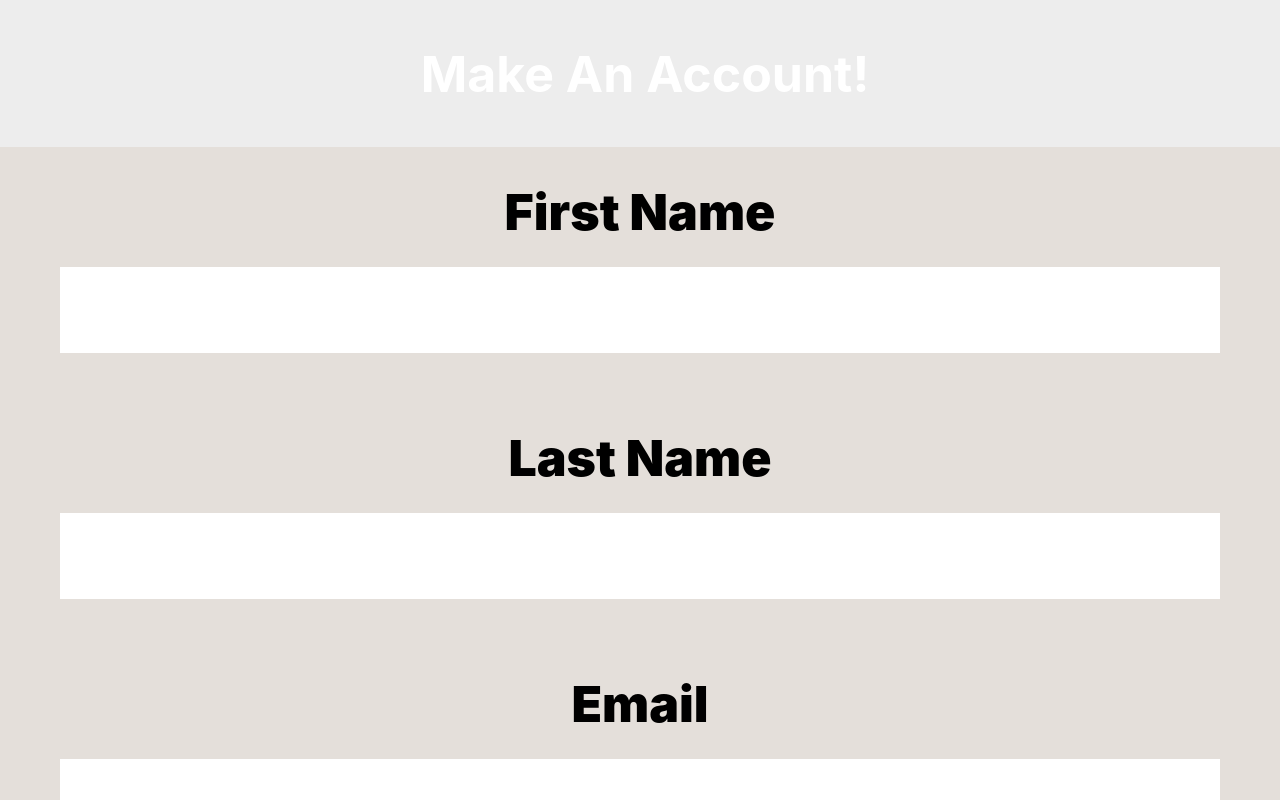
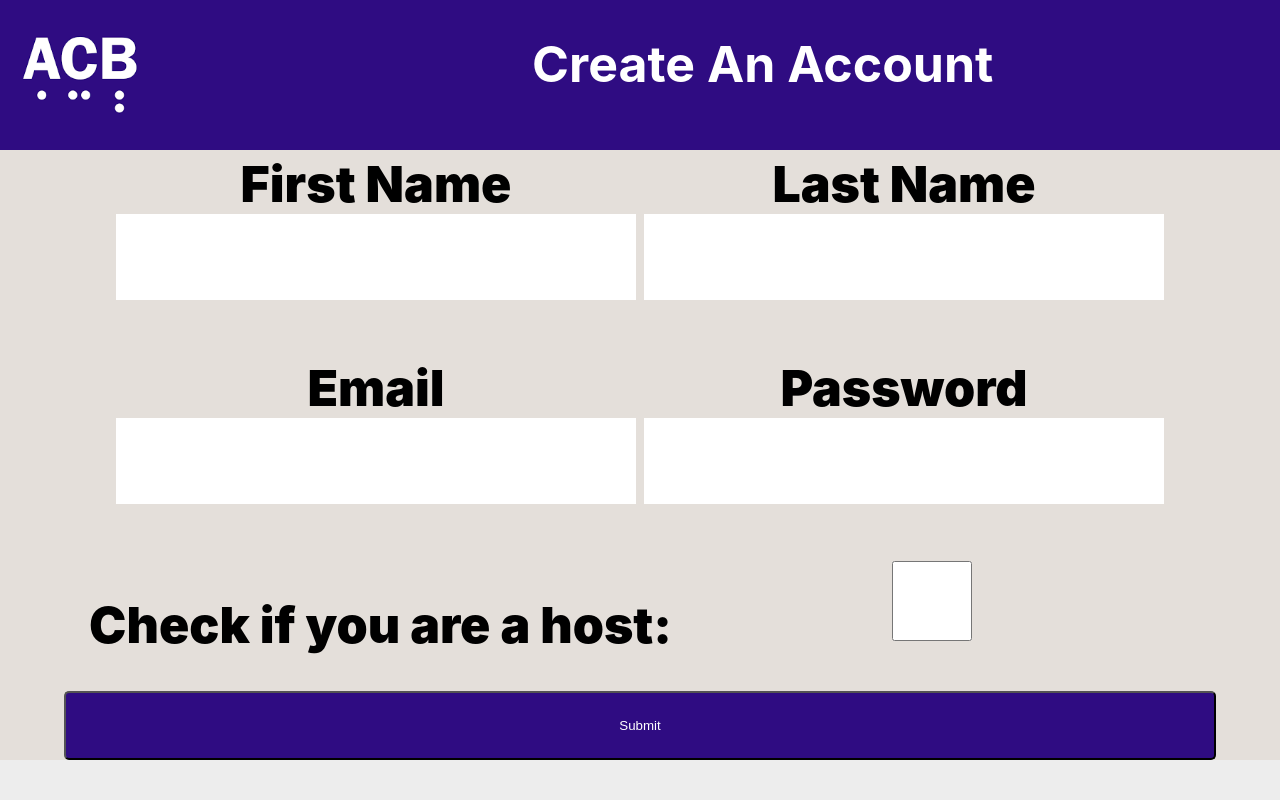
Before and after one commit to cfgdelaware23/Team-12, a React (Create React App) app in the folder client/: page /SignUp in a window 1280 px wide. Shown: the top 800 px of the page. Built offline with nearby package versions, Linux system fonts and the light colour scheme.

Commit message:
More progress on Login and Sign Up pages

```diff
--- a/client/src/pages/SignUp.css
+++ b/client/src/pages/SignUp.css
@@ -8,19 +8,22 @@ h1 {
   flex-direction: column;
   align-items: center;
   justify-content: center;
-
-    padding: 10px;
+  background-color: #E4DFDA;
+  background-repeat:repeat;
 }
 
 .input {
   color: black;
+  border-color: transparent;
+  border-width: 2px;
   display: flex;
   flex-direction: column;
   align-items: center;
   justify-content: center;
   height: 10vh;
-    width: 90vw;
-    padding: 10;
+  width: 40vw;
+  margin-bottom: 50px;
+
 }
 
 
@@ -28,7 +31,9 @@ h1 {
 .input_heading {
   color: black;
   font-size: 50px;
-    padding: 25px;
+  align-self: flex-center;
+  font-weight: 1000;
+
 
 }
 
@@ -36,11 +41,65 @@ h1 {
 .submit_button {
   padding: 25px;
   width: 90vw;
+  background-color: #2F0C82;
+  color: white;
+  border-radius: 5px;
 }
 
-  .heading {
-    color: black;
+h1.heading {
+  background-color: transparent;
+  color: white;
   font-size: 50px;
 
 
 }
+
+.header_bar {
+  background-color: #2F0C82;
+  white-space: nowrap;
+  display: flex;
+  flex-direction: row;
+  align-items: flex-start;
+  justify-content: start;
+  height: 20vh;
+  width: 100vw;
+  margin-top: -10px;
+
+}
+
+
+.logo {
+  height: 20vh;
+  margin-right: 27.5vw;
+
+}
+
+::placeholder {
+  color: white;
+  opacity: 1;
+
+}
+
+
+.name_entry {
+  color: black;
+  border-color: transparent;
+  border-width: 2px;
+  display: flex;
+  flex-direction: row;
+  align-items: center;
+  justify-content: center;
+
+
+}
+
+.vertical_name_stack {
+  color: black;
+  border-color: transparent;
+  border-width: 2px;
+  padding: 4px;
+  display: flex;
+  flex-direction: column;
+  align-items: center;
+  justify-content: center;
+}
--- a/client/src/pages/SignUp.js
+++ b/client/src/pages/SignUp.js
@@ -1,4 +1,6 @@
 import './SignUp.css';
+import logo from '../pages/images/logo.png';
+
 
 import { useState } from 'react';
 
@@ -40,42 +42,51 @@ function SignUp() {
 
   return (
     <div className='main_containr'>
+      <div className='header_bar'>
+        <img src={logo} className='logo'></img>
+        <h1 className='heading'> Create An Account </h1>
+      </div>
 
-      <h1 className='heading'> Make An Account! </h1>
        <form className='main_container' onSubmit={handleSubmit}>
 
+        <div className='name_entry'>
+          <div className='vertical_name_stack'>
             <label className='input_heading'> First Name </label>
             <input className='input' type='text'
               id='firstName' name='firstName' placeholder='Jane'
-              onChange={
-                (e) => setFirstName(e.target.value)}></input>
-
-
+              onChange={(e) => setFirstName(e.target.value)}></input>
+          </div>
+          <div className='vertical_name_stack'>
             <label className='input_heading'> Last Name </label>
             <input className='input' type='text'
             name='lastName' placeholder='Jane'
-                    onChange={
-                      (e) => setLastName(e.target.value)}></input>
+            onChange={(e) => setLastName(e.target.value)}></input>
+          </div>
+        </div>
 
-
+        <div className='name_entry'>
+          <div className='vertical_name_stack'>
             <label className='input_heading'> Email </label>
             <input className='input'id='email' name='email' placeholder='enter email'
-          onChange={
-            (e) => setEmail(e.target.value)} type="email"></input>
-
+            onChange={(e) => setEmail(e.target.value)} type="email"></input>
+          </div>
+          <div className='vertical_name_stack'>
             <label className='input_heading'> Password </label>
             <input className='input' type='password'
               id='password' name='password' placeholder='enter password'
-            onChange={
-              (e) => setPassword(e.target.value)}></input>
+              onChange={(e) => setPassword(e.target.value)}></input>
+          </div>
+        </div >
 
-          <label className='input_heading'> Host? </label>
+        <div className='name_entry'>
+        <label className='input_heading'> Check if you are a host:  </label>
           <input className='input' type='checkbox'
-             placeholder='enter password'
             onChange={
               (e) => setIsHost(e.target.value)}></input>
 
+        </div>
         <input className='submit_button' type="submit" value="Submit"></input>
+
        </form>
 
 
```
Also changed, not shown: client/src/pages/Login.css (line endings or trailing spaces). Lines whose indentation alone changed are shown as unchanged.
